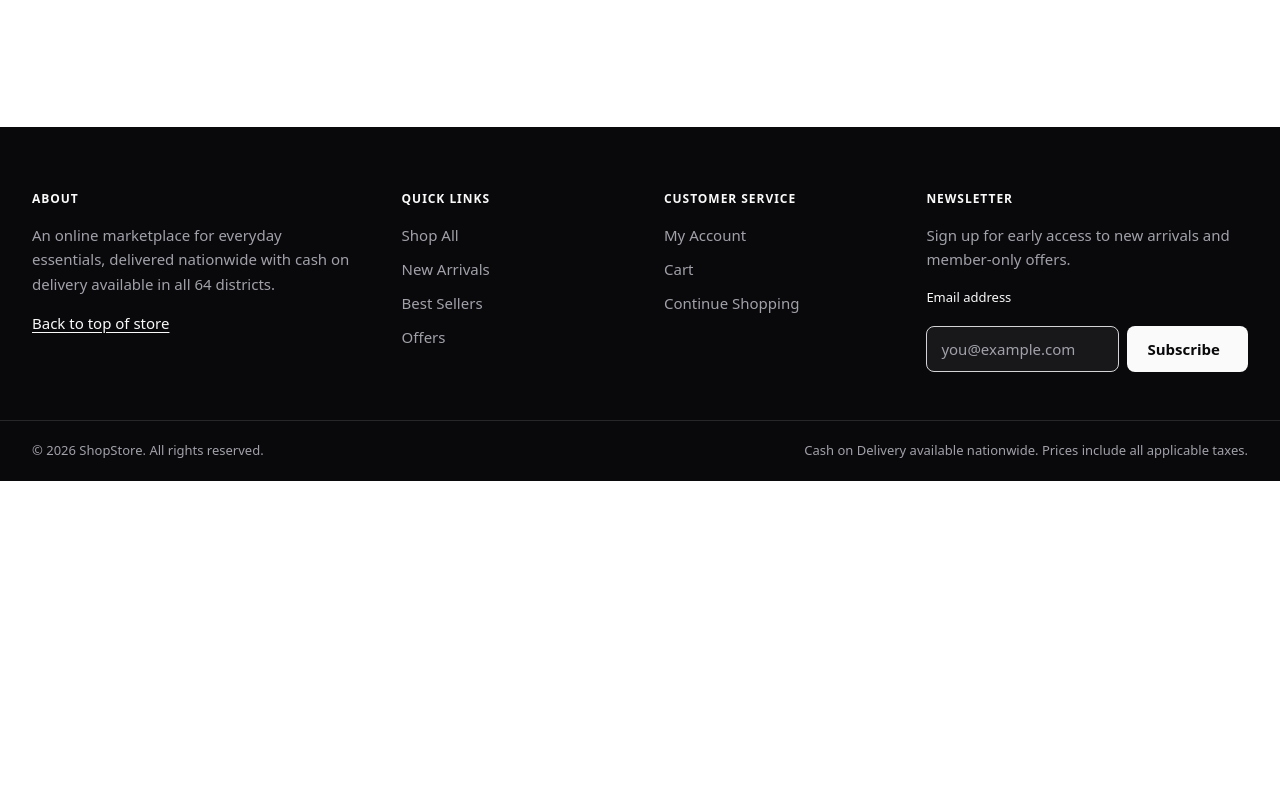
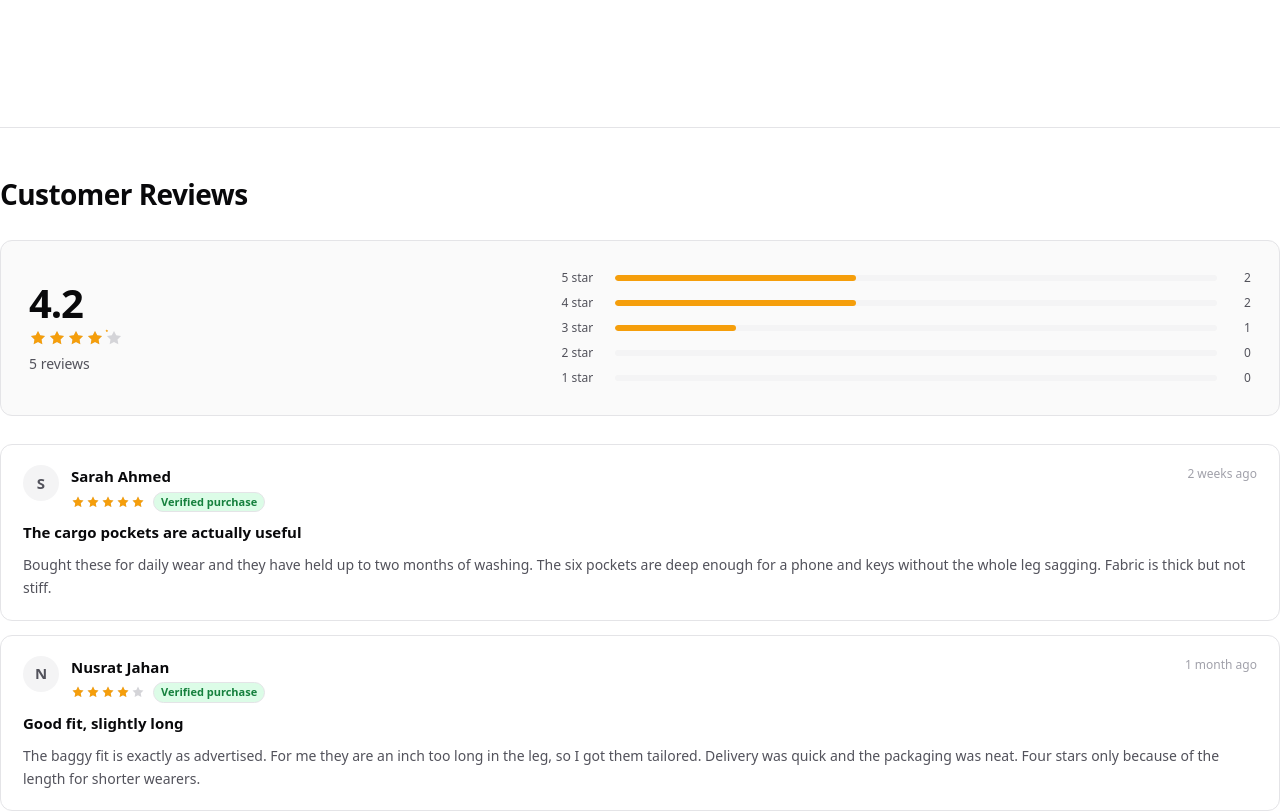
Before and after one commit to Ashfaq-islam/ecommerce-fullstack, a Next.js app: page /products/baggy-fit-cargo-pants-black in a window 1280 px wide. Shown: the part 840-1651 px from the top of the page. Before the commit the page ends 1321 px from the top, so only its background shows below. Built offline with nearby package versions, Linux system fonts and the light colour scheme; no server answers.

Commit message:
review: integrate ReviewSection into product page

```diff
--- a/app/(shop)/products/[slug]/page.jsx
+++ b/app/(shop)/products/[slug]/page.jsx
@@ -1,6 +1,7 @@
 import { notFound } from 'next/navigation'
 
 import ProductDetail from '@/components/product/ProductDetail'
+import ReviewSection from '@/components/product/ReviewSection'
 import { ApiError } from '@/lib/apiClient'
 import { getColorSwatches } from '@/lib/colors'
 import { getBySlug } from '@/services/productService'
@@ -42,10 +43,18 @@ export default async function ProductPage({ params }) {
   }
 
   return (
-    <section className="section">
+    <>
+      <section className="section">
+        <div className="container">
+          <ProductDetail product={product} swatches={swatches} />
+        </div>
+      </section>
+
+      {/* Sibling of the product detail section rather than a child of
+          ProductDetail, so the product layout stays independent of reviews. */}
       <div className="container">
-        <ProductDetail product={product} swatches={swatches} />
+        <ReviewSection productId={product.id} />
       </div>
-    </section>
+    </>
   )
 }
```
